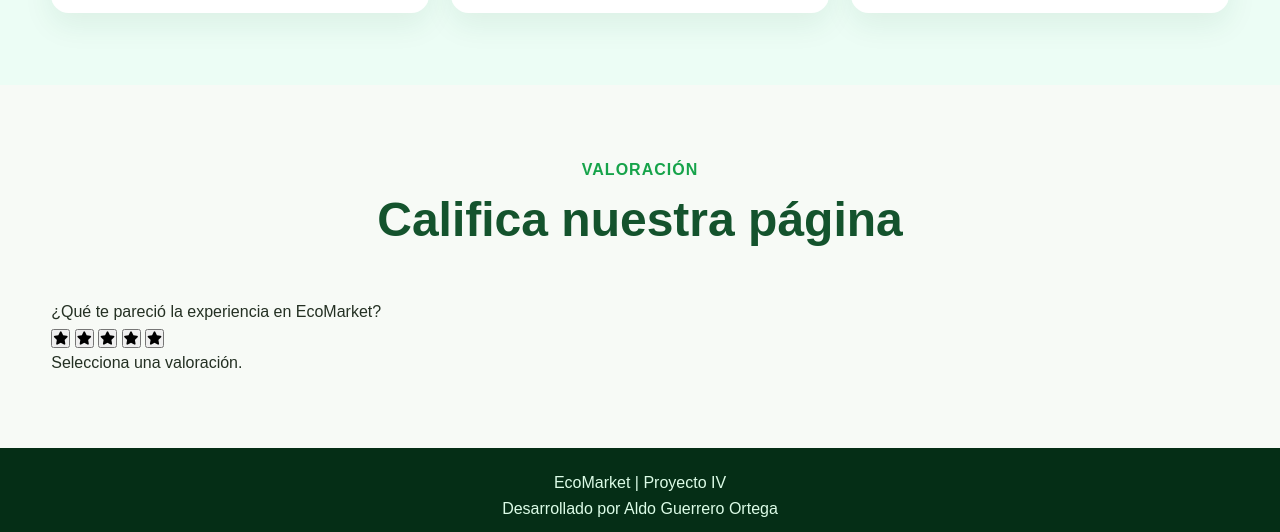
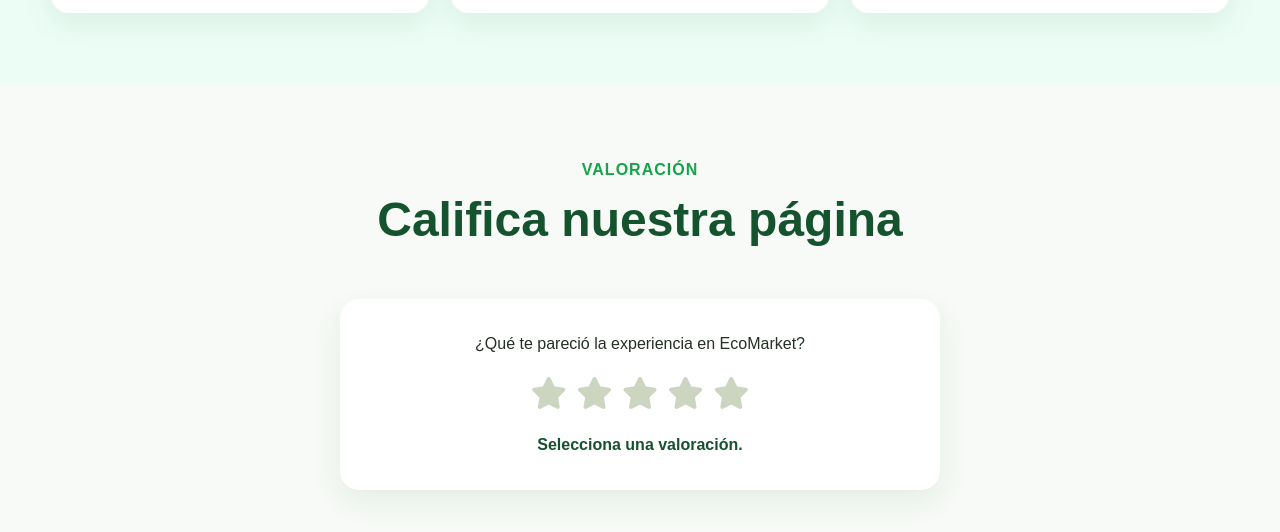
Before and after one commit to Aizork/ProyectoIV, a website: page public/index.html in a window 1280 px wide. Shown: the part 4813-5345 px from the top of the page. Drawn offline with Linux system fonts and the light colour scheme.

Commit message:
Update styles.css

```diff
--- a/public/css/styles.css
+++ b/public/css/styles.css
@@ -789,3 +789,40 @@ body {
 
   .chat-window { width: 290px; }
 }
+
+.rating-box {
+  max-width: 600px;
+  margin: auto;
+  background: #fff;
+  padding: 2rem;
+  border-radius: 1.2rem;
+  text-align: center;
+  box-shadow: 0 12px 30px rgba(20, 83, 45, 0.08);
+}
+
+.rating-stars {
+  display: flex;
+  justify-content: center;
+  gap: 0.6rem;
+  margin: 1.2rem 0;
+}
+
+.rating-stars button {
+  border: none;
+  background: transparent;
+  font-size: 2rem;
+  color: #cbd5c0;
+  cursor: pointer;
+  transition: 0.3s;
+}
+
+.rating-stars button.active,
+.rating-stars button:hover {
+  color: #facc15;
+  transform: scale(1.1);
+}
+
+.rating-message {
+  font-weight: bold;
+  color: #14532d;
+}
```
